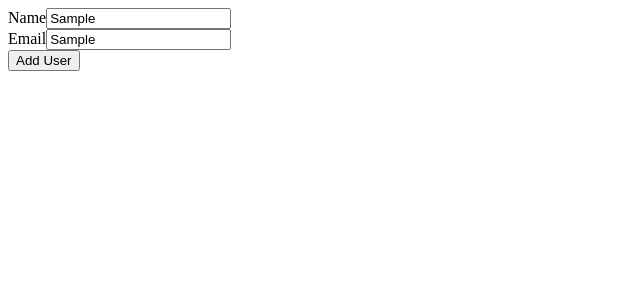
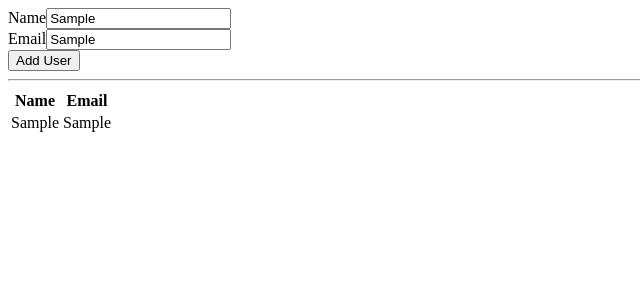
Before and after one commit to Michael-Hutchinson/react-jest-testing, a React (Create React App) app: page / in a window 1280 px wide. Both pictures are taken after typing "Sample", "Sample" into the empty fields and a click on the button "Add User". Shown: the top 300 px of the page, without its empty margins (0-640 px from the left). Built offline with nearby package versions, Linux system fonts and the light colour scheme.

Commit message:
feat: create users list to display added users

```diff
--- a/src/App.js
+++ b/src/App.js
@@ -1,12 +1,19 @@
 import { useState } from "react";
 import UserForm from "./components/UserForm";
+import UserList from "./components/UserList";
 
 function App() {
   const [users, setUsers] = useState([]);
   const onUserAdd = (user) => {
     setUsers([...users, user]);
   };
-  return <UserForm onUserAdd={onUserAdd} />;
+  return (
+    <div>
+      <UserForm onUserAdd={onUserAdd} />
+      <hr />
+      <UserList users={users} />
+    </div>
+  );
 }
 
 export default App;
--- /dev/null
+++ b/src/components/UserList.js
@@ -0,0 +1,23 @@
+function UserList({ users }) {
+  const renderedUsers = users.map((user) => {
+    return (
+      <tr key={user.name}>
+        <td>{user.name}</td>
+        <td>{user.email}</td>
+      </tr>
+    );
+  });
+  return (
+    <table>
+      <thead>
+        <tr>
+          <th>Name</th>
+          <th>Email</th>
+        </tr>
+      </thead>
+      <tbody>{renderedUsers}</tbody>
+    </table>
+  );
+}
+
+export default UserList;
```
